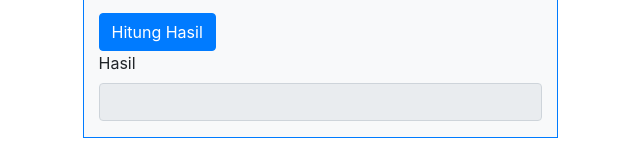
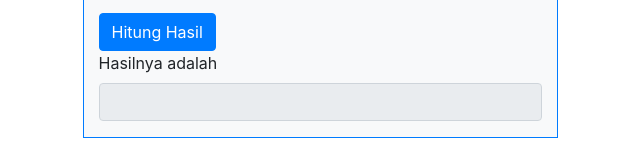
Before and after one commit to anggaalfiansah/kalkulator, a plain HTML site: page index.html in a window 1280 px wide. Shown: the part 224-384 px from the top of the page, 320-960 px from the left. Drawn offline with nearby package versions, Linux system fonts and the light colour scheme.

Commit message:
menambahkan kata adalah di line 39

```diff
--- a/index.html
+++ b/index.html
@@ -36,7 +36,7 @@
                     </div>
                     <button type="submit" class="btn btn-primary">Hitung Hasil</button>
                     <div class="form-group">
-                        <label for="hasil">Hasil</label>
+                        <label for="hasil">Hasilnya adalah</label>
                         <input type="number" class="form-control" id="hasil" readonly="">
                     </div>
                 </form>
```
